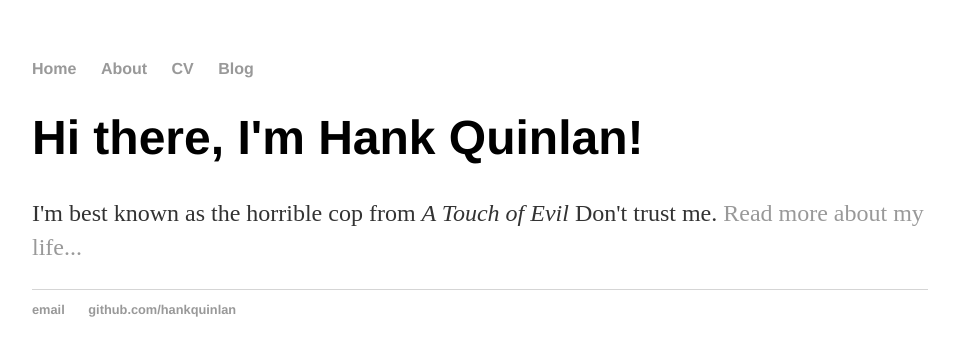
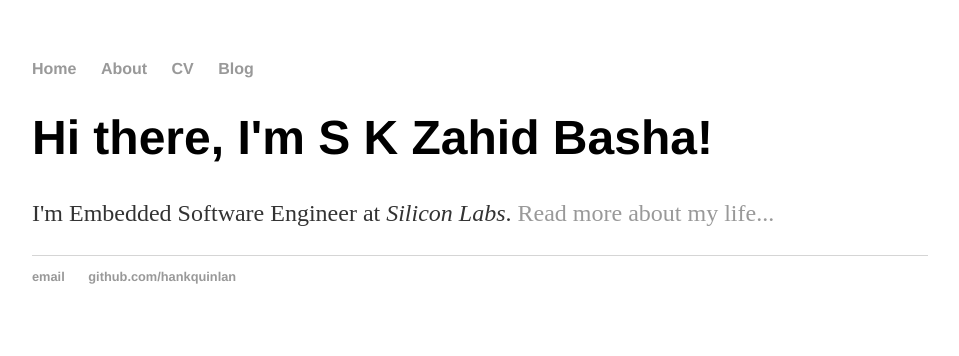
Before and after one commit to ZahidBasha/ZahidBasha.github.io, a Jekyll site: the page built from index.html, in a window 1280 px wide. Shown: the top 356 px of the page, without its empty margins (160-1119 px from the left). Built offline with Jekyll 4.4.1, drawn with Linux system fonts in a browser that asks for light colours.

Commit message:
Update index.html
Modified the file to include my details

```diff
--- a/index.html
+++ b/index.html
@@ -1,8 +1,8 @@
 ---
 layout: default
-title: Hank Quinlan, Horrible Cop
+title: S K Zahid Basha
 ---
 <div class="blurb">
-	<h1>Hi there, I'm Hank Quinlan!</h1>
-	<p>I'm best known as the horrible cop from <em>A Touch of Evil</em> Don't trust me. <a href="/about">Read more about my life...</a></p>
+	<h1>Hi there, I'm S K Zahid Basha!</h1>
+	<p>I'm Embedded Software Engineer at <em>Silicon Labs</em>. <a href="/about">Read more about my life...</a></p>
 </div><!-- /.blurb -->
```
